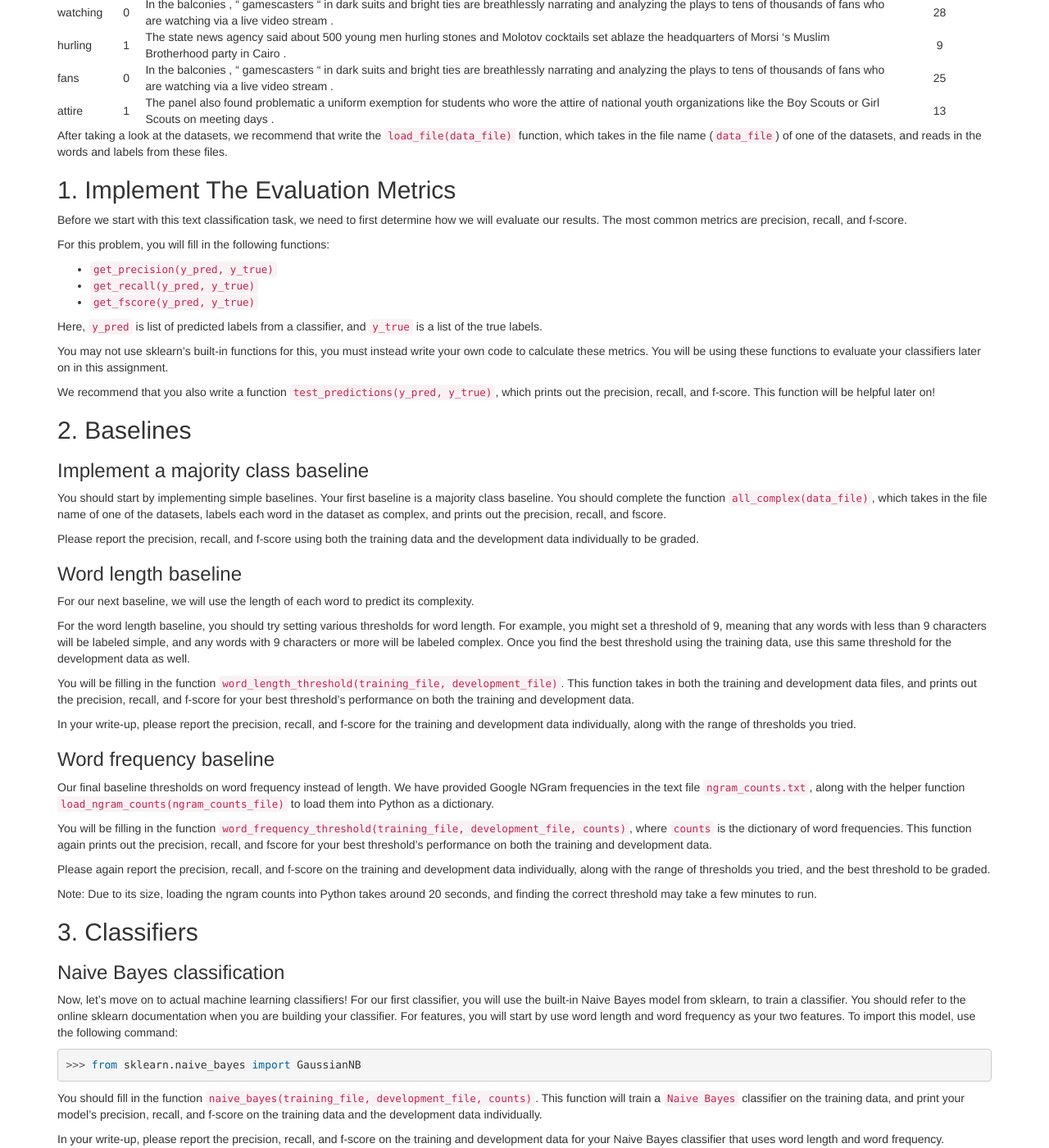
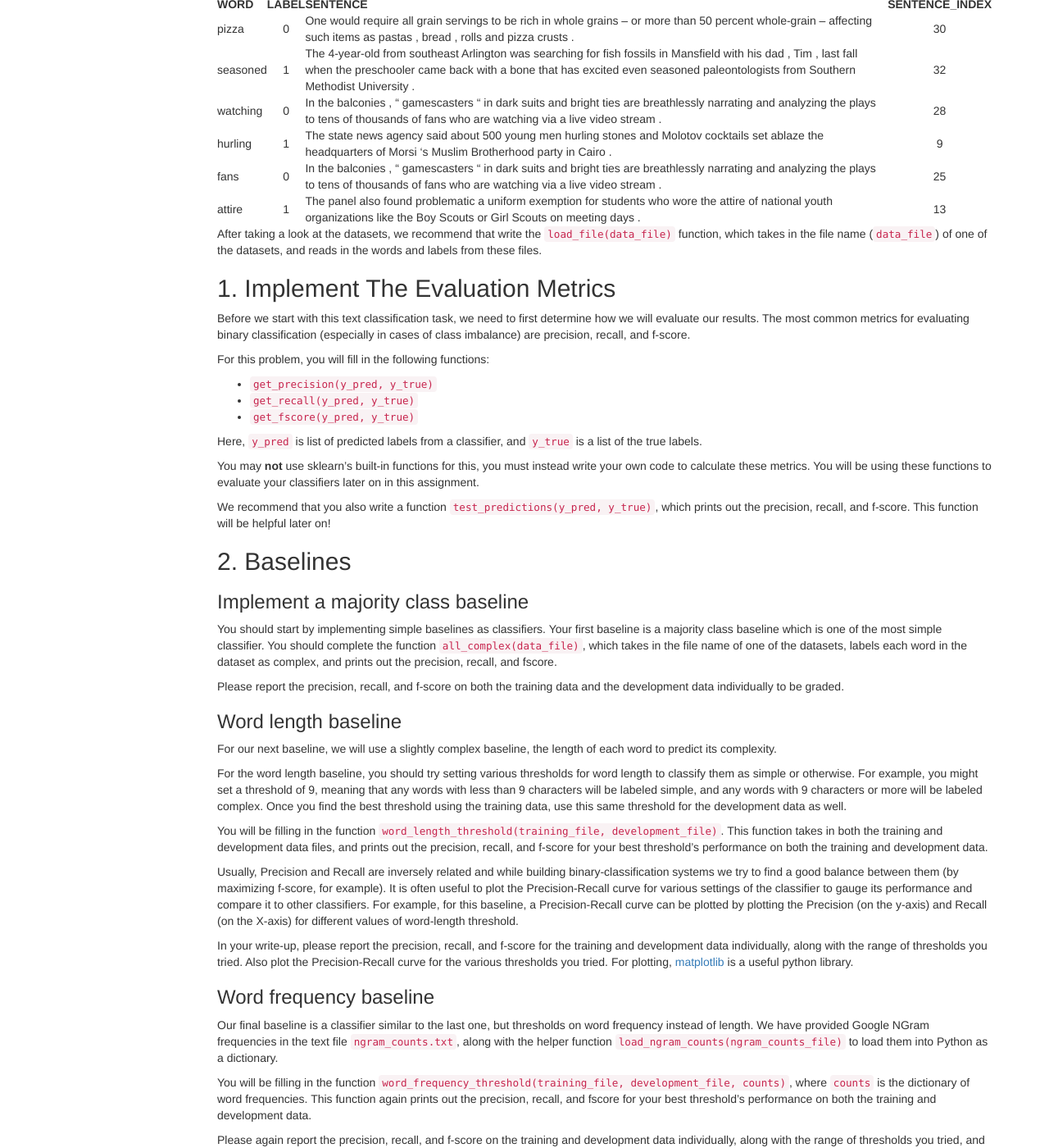
Before and after one commit to computational-linguistics-class/computational-linguistics-class.github.io, a Jekyll site: the page built from assignment2.md, in a window 1280 px wide and 1400 px high, scrolled down 955 px. Shown: the whole window at 82% size. Built offline with Jekyll 4.4.1, drawn with Linux system fonts in a browser that asks for light colours; nearby versions of some CDN libraries; our own code applies the rules of GitHub Pages for plain Markdown files; a script that is not in the unit is left out; some of the changed text lies outside the part shown.

Commit message:
added P-R curve write-up for the two simple baselines

```diff
--- a/assignment2.md
+++ b/assignment2.md
@@ -77,7 +73,7 @@
 
 ## 1. Implement The Evaluation Metrics
 
-Before we start with this text classification task, we need to first determine how we will evaluate our results. The most common metrics are precision, recall, and f-score.
+Before we start with this text classification task, we need to first determine how we will evaluate our results. The most common metrics for evaluating binary classification (especially in cases of class imbalance) are precision, recall, and f-score.
 
 For this problem, you will fill in the following functions:
 
@@ -87,7 +83,7 @@
 
 Here, `y_pred` is list of predicted labels from a classifier, and `y_true` is a list of the true labels.
 
-You may not use sklearn's built-in functions for this, you must instead write your own code to calculate these metrics. You will be using these functions to evaluate your classifiers later on in this assignment.
+You may **not** use sklearn's built-in functions for this, you must instead write your own code to calculate these metrics. You will be using these functions to evaluate your classifiers later on in this assignment.
 
 We recommend that you also write a function `test_predictions(y_pred, y_true)`, which prints out the precision, recall, and f-score. This function will be helpful later on!
 
@@ -95,27 +91,29 @@
 
 ### Implement a majority class baseline
 
-You should start by implementing simple baselines. Your first baseline is a majority class baseline.  You should complete the function `all_complex(data_file)`, which takes in the file name of one of the datasets, labels each word in the dataset as complex, and prints out the precision, recall, and fscore.
+You should start by implementing simple baselines as classifiers. Your first baseline is a majority class baseline which is one of the most simple classifier. You should complete the function `all_complex(data_file)`, which takes in the file name of one of the datasets, labels each word in the dataset as complex, and prints out the precision, recall, and fscore.
 
-Please report the precision, recall, and f-score using both the training data and the development data individually to be graded.
+Please report the precision, recall, and f-score on both the training data and the development data individually to be graded.
 
 ### Word length baseline
 
-For our next baseline, we will use the length of each word to predict its complexity.
+For our next baseline, we will use a slightly complex baseline, the length of each word to predict its complexity.
 
-For the word length baseline, you should try setting various thresholds for word length. For example, you might set a threshold of 9, meaning that any words with less than 9 characters will be labeled simple, and any words with 9 characters or more will be labeled complex. Once you find the best threshold using the training data, use this same threshold for the development data as well.
+For the word length baseline, you should try setting various thresholds for word length to classify them as simple or otherwise. For example, you might set a threshold of 9, meaning that any words with less than 9 characters will be labeled simple, and any words with 9 characters or more will be labeled complex. Once you find the best threshold using the training data, use this same threshold for the development data as well.
 
 You will be filling in the function `word_length_threshold(training_file, development_file)`. This function takes in both the training and development data files, and prints out the precision, recall, and f-score for your best threshold's performance on both the training and development data.
 
-In your write-up, please report the precision, recall, and f-score for the training and development data individually, along with the range of thresholds you tried.
+Usually, Precision and Recall are inversely related and while building binary-classification systems we try to find a good balance between them (by maximizing f-score, for example). It is often useful to plot the Precision-Recall curve for various settings of the classifier to gauge its performance and compare it to other classifiers. For example, for this baseline, a Precision-Recall curve can be plotted by plotting the Precision (on the y-axis) and Recall (on the X-axis) for different values of word-length threshold.
+
+In your write-up, please report the precision, recall, and f-score for the training and development data individually, along with the range of thresholds you tried. Also plot the Precision-Recall curve for the various thresholds you tried. For plotting, [matplotlib](https://matplotlib.org/) is a useful python library.
 
 ### Word frequency baseline
 
-Our final baseline thresholds on word frequency instead of length. We have provided Google NGram frequencies in the text file `ngram_counts.txt`, along with the helper function `load_ngram_counts(ngram_counts_file)` to load them into Python as a dictionary.
+Our final baseline is a classifier similar to the last one, but thresholds on word frequency instead of length. We have provided Google NGram frequencies in the text file `ngram_counts.txt`, along with the helper function `load_ngram_counts(ngram_counts_file)` to load them into Python as a dictionary.
 
 You will be filling in the function `word_frequency_threshold(training_file, development_file, counts)`, where `counts` is the dictionary of word frequencies. This function again prints out the precision, recall, and fscore for your best threshold's performance on both the training and development data.
 
-Please again report the precision, recall, and f-score on the training and development data individually, along with the range of thresholds you tried, and the best threshold to be graded.
+Please again report the precision, recall, and f-score on the training and development data individually, along with the range of thresholds you tried, and the best threshold to be graded. Similar to the previous baseline, plot the Precision-Recall curve for range of thresholds you tried. Also, make a third plot that contains the P-R curve for both the baseline classifier. Which classifier looks better *on average*?
 
 Note: Due to its size, loading the ngram counts into Python takes around 20 seconds, and finding the correct threshold may take a few minutes to run.
 
```
Also changed, not shown: other parts of assignment2.md (+0 -4 lines).
